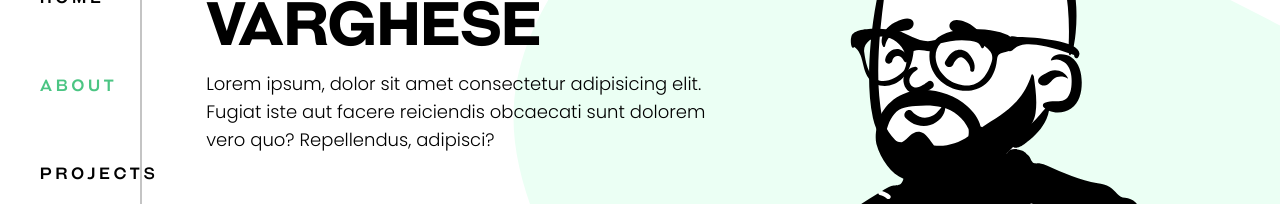
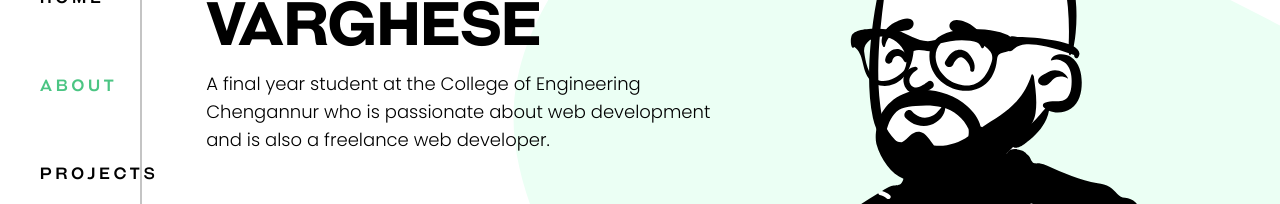
Before and after one commit to lemokami/v1, a Next.js app: page /about in a window 1280 px wide. Shown: the part 294-498 px from the top of the page. Built offline with nearby package versions, Linux system fonts and the light colour scheme.

Commit message:
feat: added descriptions and animation

```diff
--- a/pages/about.tsx
+++ b/pages/about.tsx
@@ -1,3 +1,4 @@
+import { motion, Variant, Variants } from "framer-motion";
 import { useState } from "react";
 import Illustration from "./components/Illustration";
 import Layout from "./components/Layout";
@@ -5,32 +6,51 @@ import SocialBar from "./components/SocialBar";
 
 type Props = {};
 const descriptions = [
-  "Lorem ipsum, dolor sit amet consectetur adipisicing elit. Fugiat iste aut",
-  "Lorem ipsum, dolor sit amet consectetur adipisicing elit. Fugiat  iste aut facere reiciendis obcaecati sunt dolorem vero quo?  Repellendus, adipisci?",
-  "Lorem ipsum, dolor sit amet consectetur adipisicing elit. Fugiat  iste aut facere reiciendis obcaecati sunt dolorem vero quo?  Repellendus, adipisci?. Lorem ipsum, dolor sit amet consectetur adipisicing elit. Fugiat  iste aut facere reiciendis obcaecati sunt dolorem vero quo?  Repellendus, adipisci?",
-  "Lorem ipsum, dolor sit amet consectetur adipisicing elit. Fugiat  iste aut facere reiciendis obcaecati sunt dolorem vero quo?  Repellendus, adipisci?. Lorem ipsum, dolor sit amet consectetur adipisicing elit. Fugiat  iste aut facere reiciendis obcaecati sunt dolorem vero quo?  Repellendus, adipisci?. Lorem ipsum, dolor sit amet consectetur adipisicing elit. Fugiat  iste aut facere reiciendis obcaecati sunt dolorem vero quo?  Repellendus, adipisci?",
+  "A Freelance Web Developer",
+  "A final year student at the College of Engineering Chengannur who is passionate about web development and is also a freelance web developer.",
+  "A person who is passionate about web development and is also a freelance web developer.I'm also a final year student at College of Engineering Chengannur in search of a challenging and rewarding career.",
+  "A Javascript developer who works on the front-end side of the web especially with React(always). I'm also a final year student at College of Engineering Chengannur. You can call me lemokami if you want. I'm also a freelance web developer with an experience of over 2 years.",
 ];
+
+const parent: Variants = {
+  hidden: {},
+  show: { transition: { staggerChildren: 0.1 } },
+};
+
+const descriptionAni = {
+  hidden: { opacity: 0, scale: 0.9 },
+  show: { opacity: 1, scale: 1 },
+};
+
 export default function About({}: Props) {
   const [rangeValue, setRangeValue] = useState(1);
 
   return (
     <Layout>
       <div className="h-full flex flex-col justify-center font-primary">
-        <div className="flex flex-col justify-between h-1/2 w-1/2 z-">
+        <motion.div
+          variants={parent}
+          initial="hidden"
+          animate="show"
+          className="flex flex-col justify-between h-1/2 w-1/2"
+        >
           <span className="font-primary font-bold">
-            <span>
+            <motion.div variants={descriptionAni}>
               <h3 className="text-xl">Hi There, I'm</h3>
               <h1 className="text-6xl">
                 jesswin <span className="text-secondary">W</span> varghese
               </h1>
-            </span>
+            </motion.div>
 
             {descriptions.map((desc, index) => {
               if (index === rangeValue)
                 return (
-                  <p className="font-secondary font-normal text-lg mt-4 z-50">
+                  <motion.p
+                    className="font-secondary font-normal text-lg mt-4 z-50"
+                    variants={descriptionAni}
+                  >
                     {desc}
-                  </p>
+                  </motion.p>
                 );
             })}
           </span>
@@ -54,7 +74,7 @@ export default function About({}: Props) {
             <span className="absolute -left-4 top-0">shortest</span>
             <span className="absolute -right-4 top-0">longest</span>
           </div>
-        </div>
+        </motion.div>
         <Illustration />
       </div>
       <SocialBar />
```
